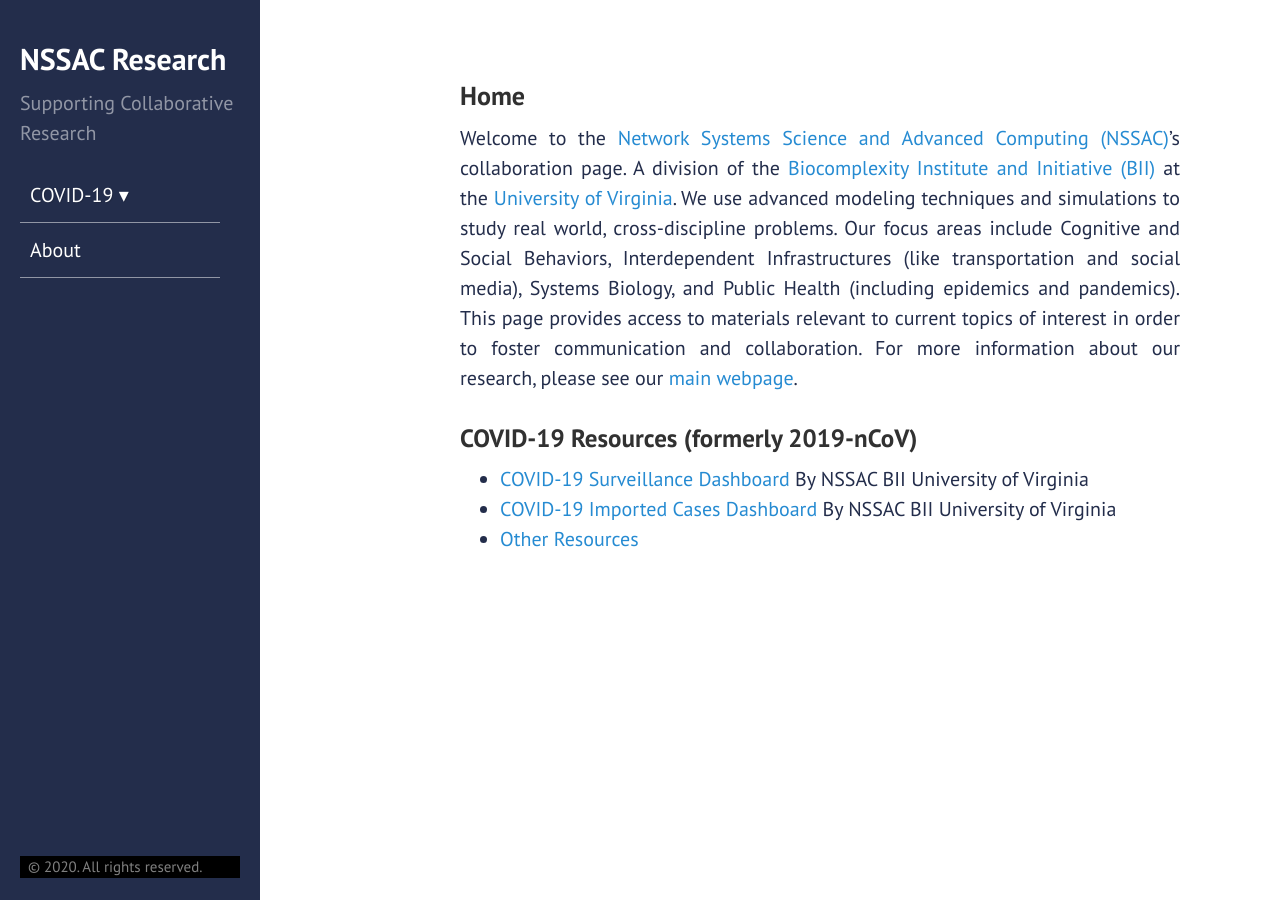
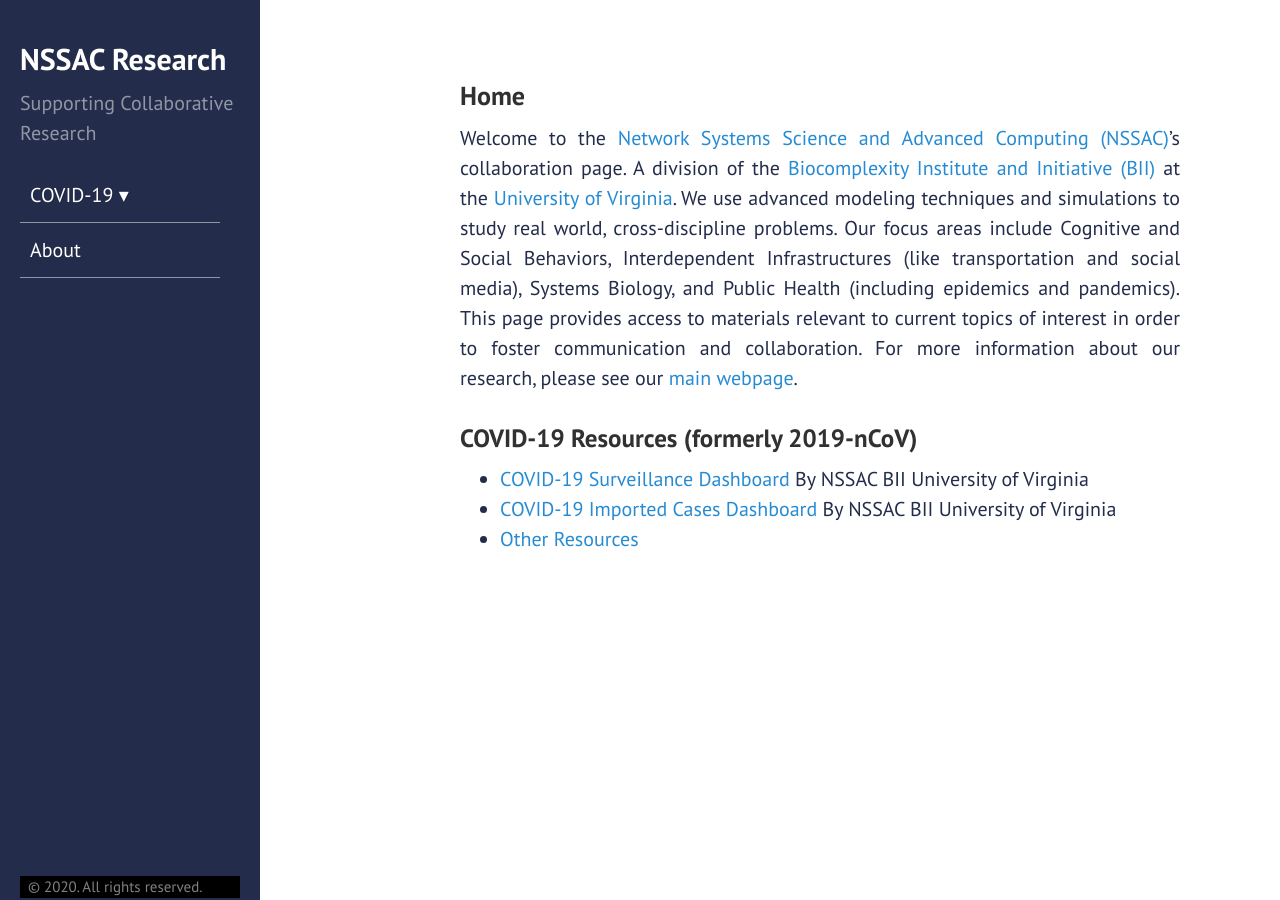
Before and after one commit to mehta-gaurav/mehta-gaurav.github.io, a Jekyll site: the page built from index.md, in a window 1280 px wide. Built offline with Jekyll 4.4.1, drawn with Linux system fonts in a browser that asks for light colours.

Commit message:
Update sidebar.html

```diff
--- a/_includes/sidebar.html
+++ b/_includes/sidebar.html
@@ -45,6 +45,7 @@
    </nav>
    <div class="sidebar-sticky">
 <!--       <a href="https://biocomplexity.virginia.edu" target="_blank"><img src="images/bii_logo_v5-01.png" style="width: 65%; margin: 0;"></a> -->
-      <p style="font-size: 15px;text-align: left;background-color: black; padding-left: 8px;">&copy; {{ site.time | date: '%Y' }}. All rights reserved.</p>
+      <p style="font-size: 15px;text-align: left;background-color: black; padding-left: 8px; margin-bottom: 0px;
+">&copy; {{ site.time | date: '%Y' }}. All rights reserved.</p>
    </div>
 </div>
```
